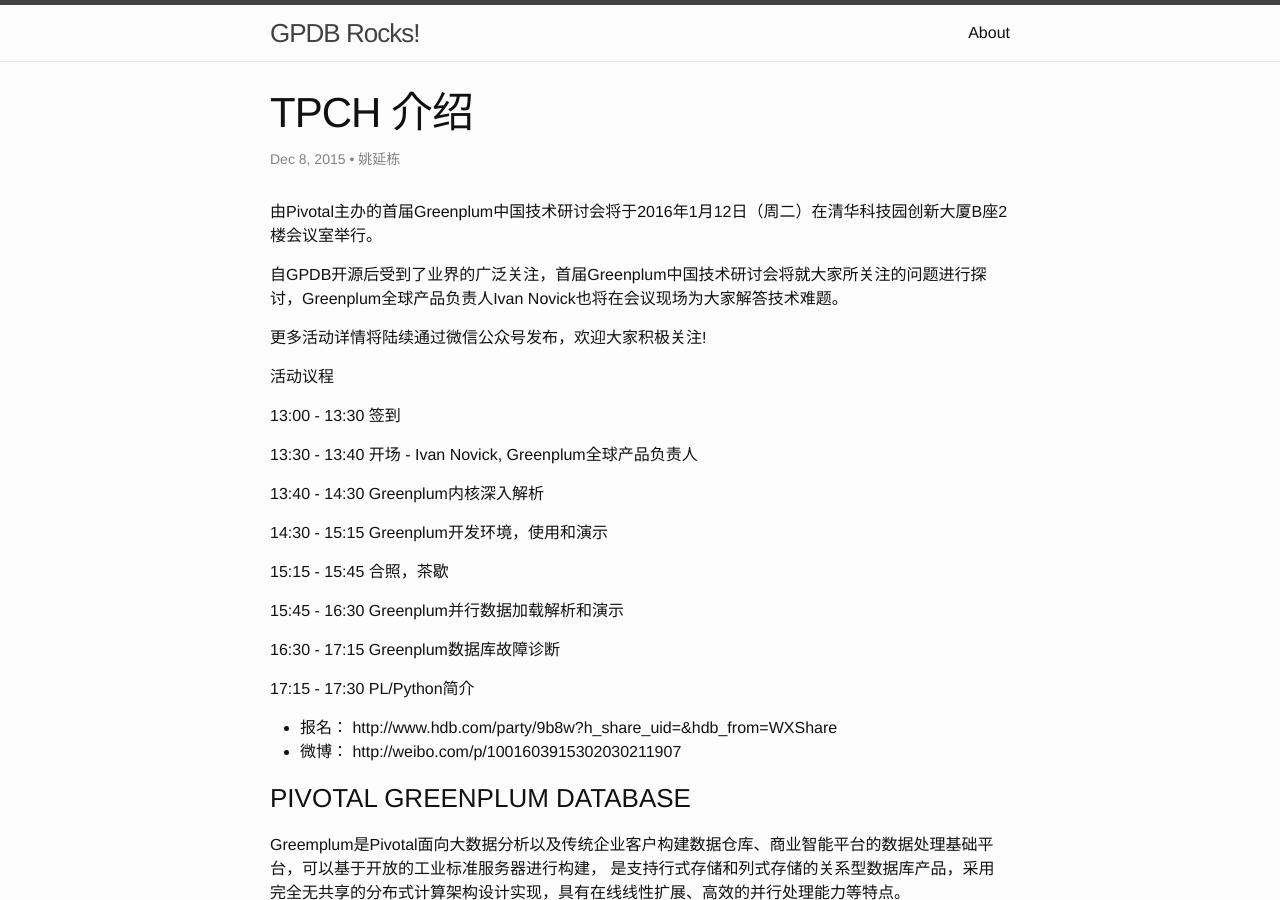
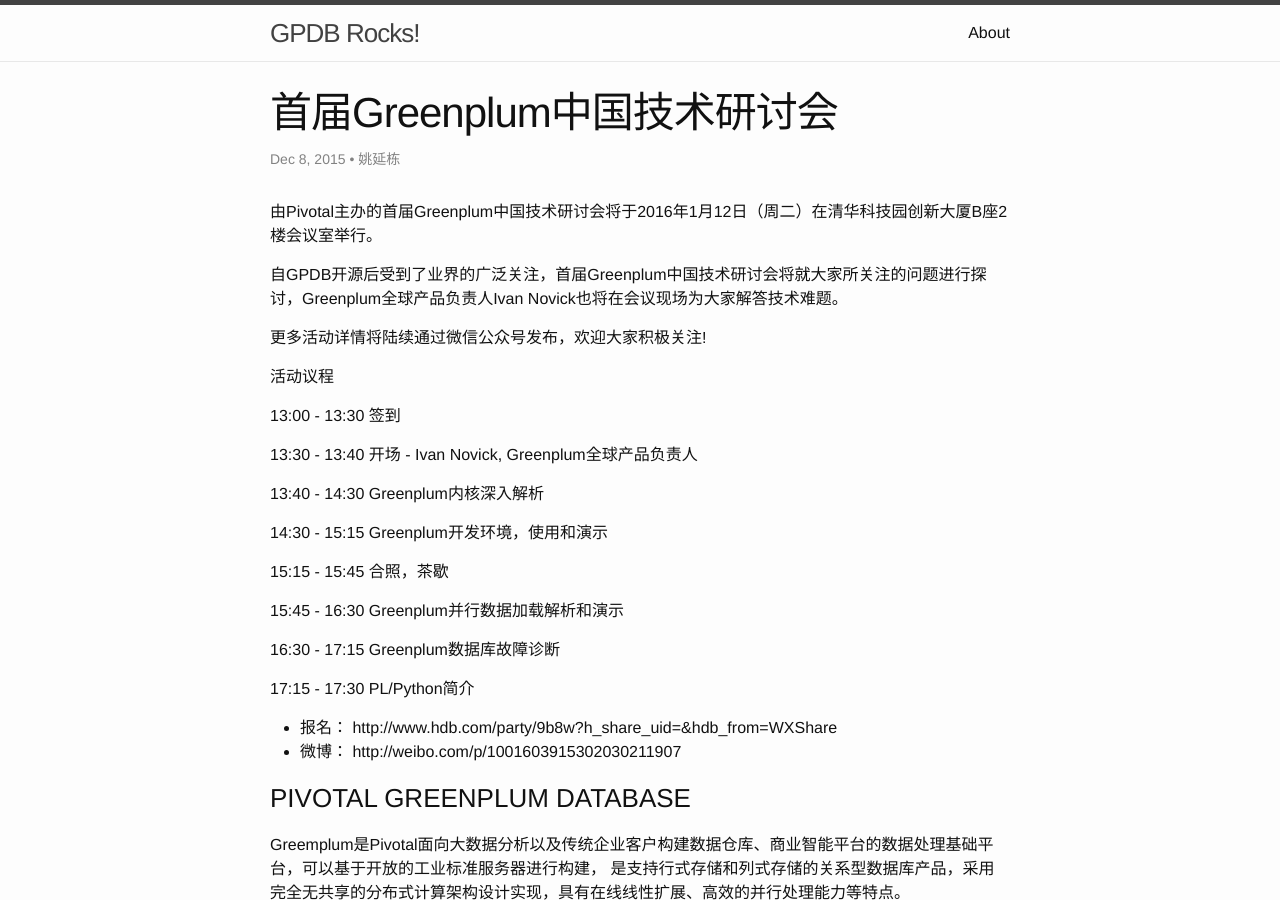
Before and after one commit to yydzero/yydzero.github.io, a Jekyll site: the page built from _posts/2015-12-08-gpdb-meetup.markdown, in a window 1280 px wide and 900 px high. Built offline with Jekyll 4.4.1, drawn with Linux system fonts in a browser that asks for light colours.

Commit message:
fix typo

```diff
--- a/_posts/2015-12-08-gpdb-meetup.markdown
+++ b/_posts/2015-12-08-gpdb-meetup.markdown
@@ -1,6 +1,6 @@
 ---
 layout: post
-title:  "TPCH 介绍"
+title:  "首届Greenplum中国技术研讨会"
 author: 姚延栋
 date:   2015-12-08 10:20:43
 categories: GPDB Greenplum数据库 研讨会 Meetup
```
